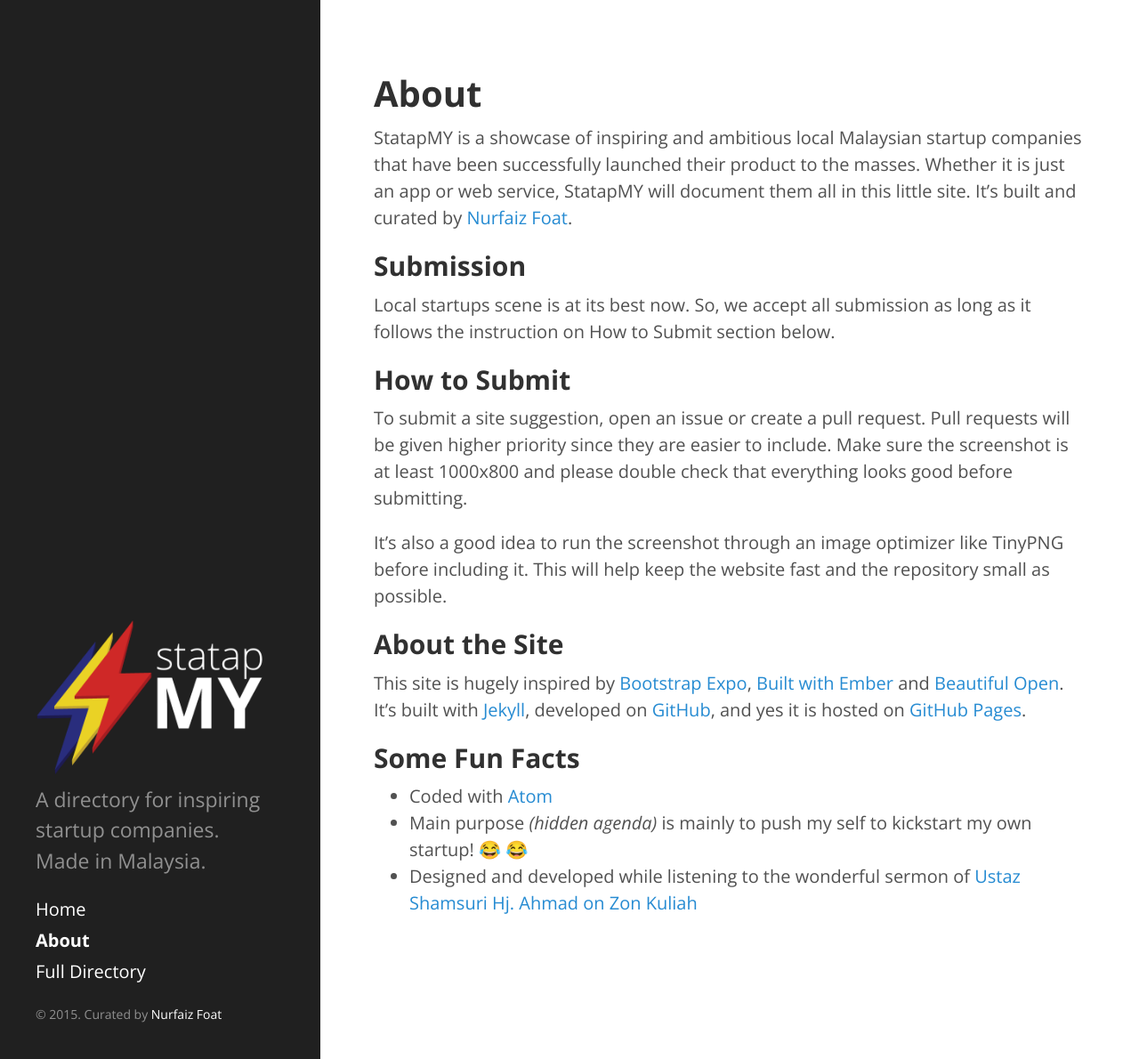
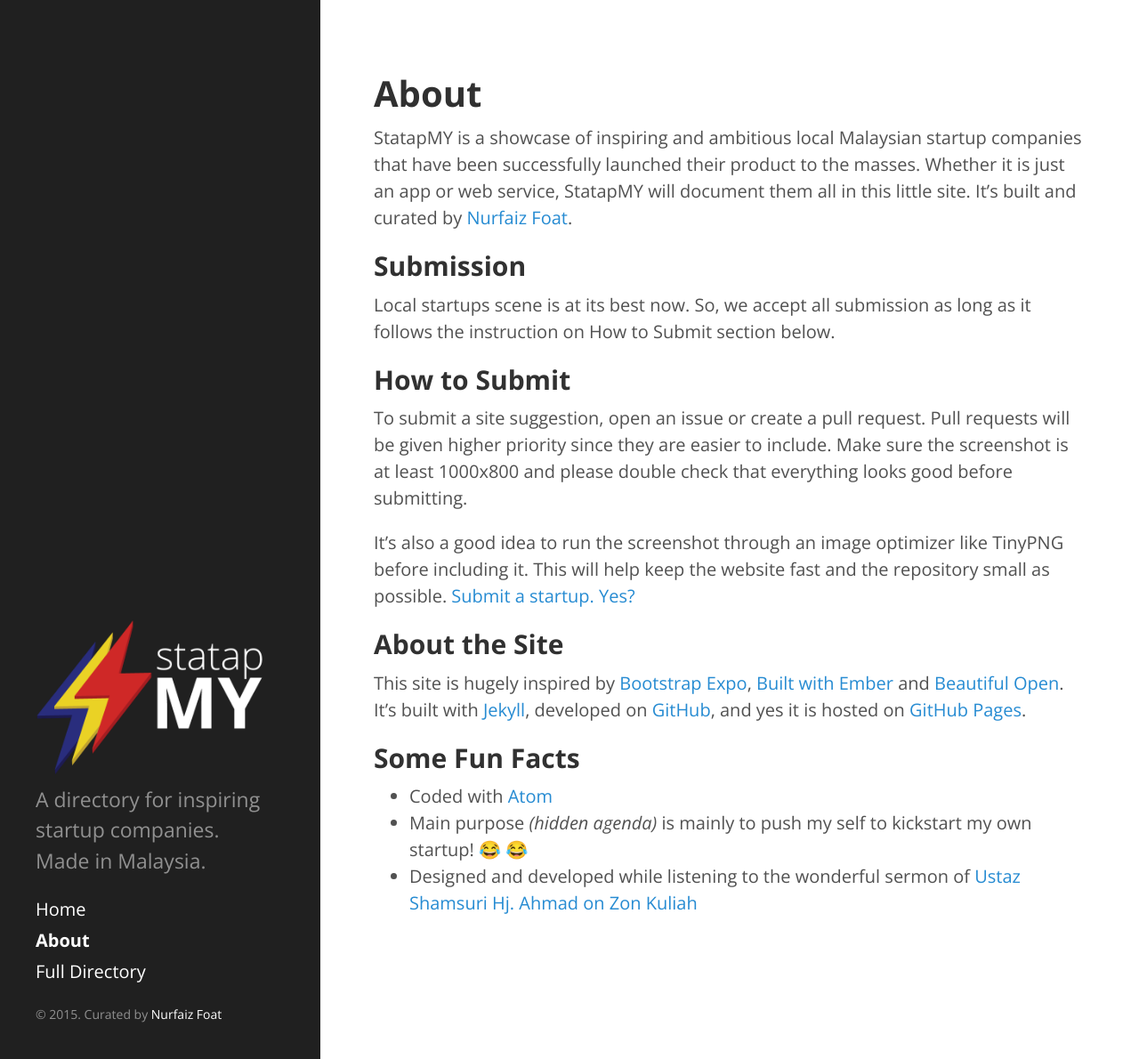
Before and after one commit to nurfaizfoat/statapMY, a Jekyll site: the page built from about.md, in a window 1280 px wide and 1190 px high. Shown: the whole window at 89% size. Built offline with Jekyll 4.4.1, drawn with Linux system fonts in a browser that asks for light colours; Markdown is read by kramdown in place of the engine named in the settings.

Commit message:
Updating submission link

```diff
--- a/about.md
+++ b/about.md
@@ -24,7 +24,7 @@
 
 To submit a site suggestion, open an issue or create a pull request. Pull requests will be given higher priority since they are easier to include. Make sure the screenshot is at least 1000x800 and please double check that everything looks good before submitting.
 
-It’s also a good idea to run the screenshot through an image optimizer like TinyPNG before including it. This will help keep the website fast and the repository small as possible.
+It’s also a good idea to run the screenshot through an image optimizer like TinyPNG before including it. This will help keep the website fast and the repository small as possible. [Submit a startup. Yes?](https://github.com/nurfaizfoat/statapMY)
 
 ## About the Site
 
```
